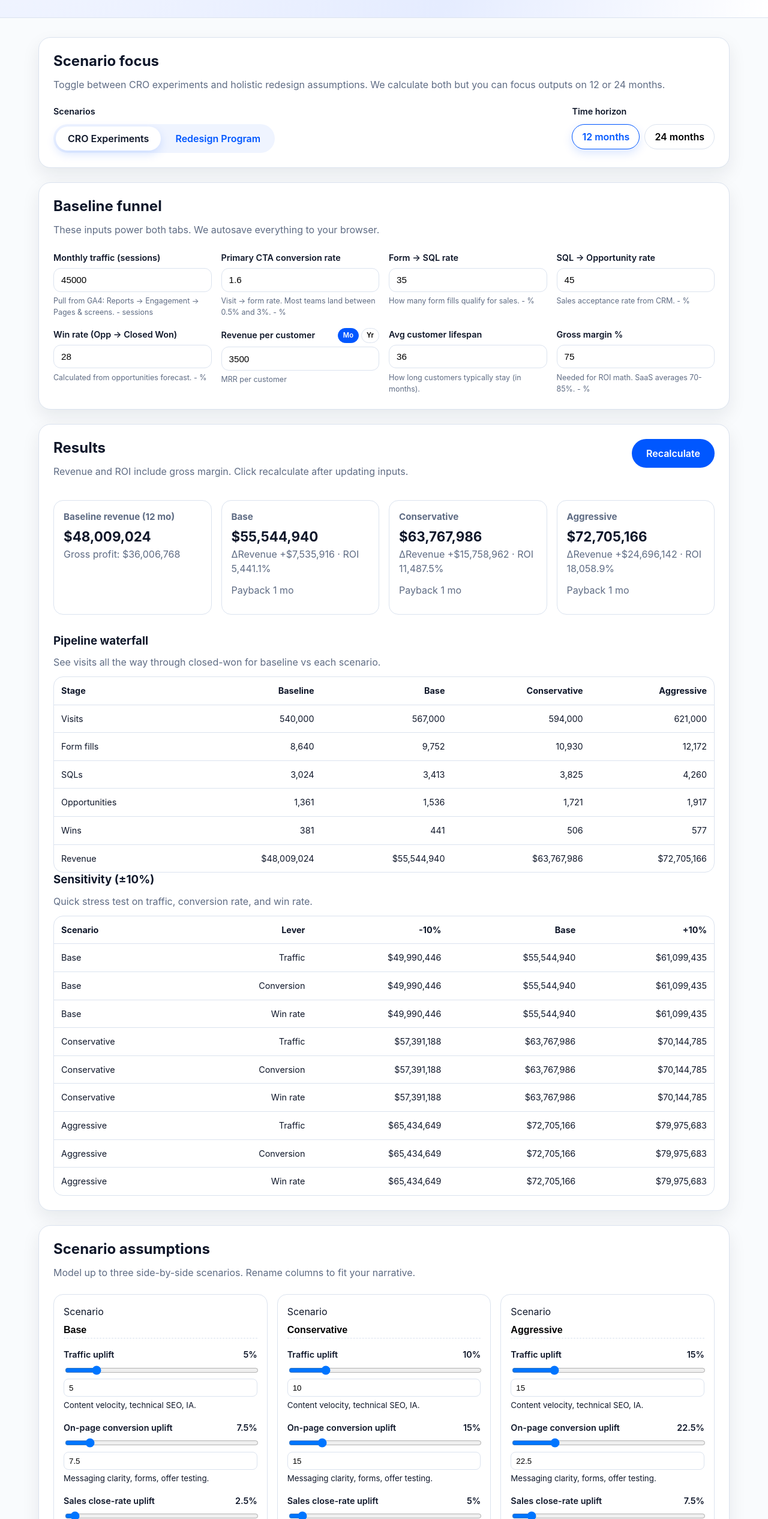
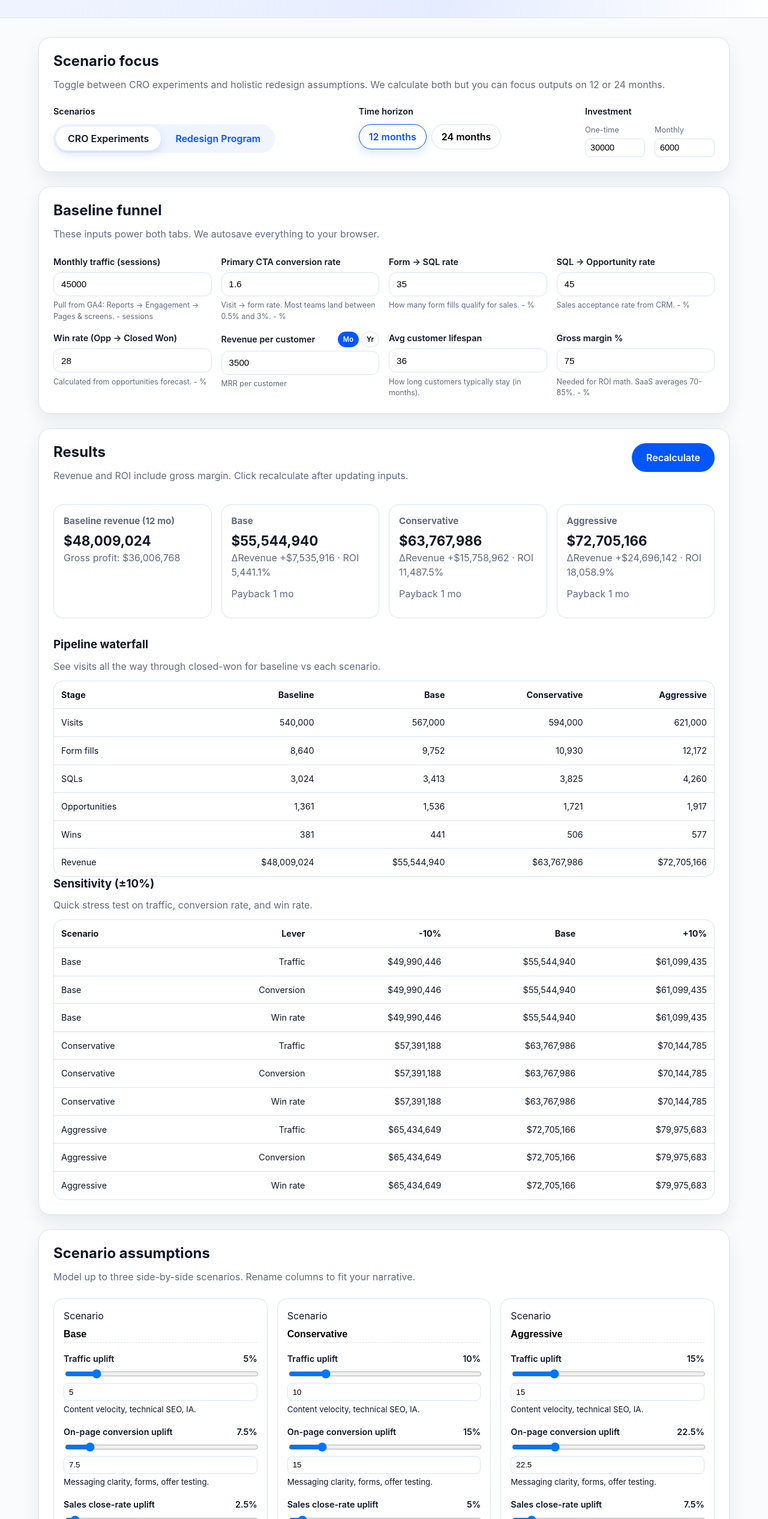
Before and after one commit to jsince/tiller-roi, a plain HTML site: page index.html in a window 1280 px wide. Shown: the part 267-2800 px from the top of the page at 60% size. Drawn offline with Linux system fonts and the light colour scheme.

Commit message:
Move cost inputs to Scenario Focus section, apply globally to all scenarios

```diff
--- a/index.html
+++ b/index.html
@@ -46,6 +46,19 @@
             <div class="horizon-toggle" role="radiogroup">
               <button class="chip is-active" data-horizon="12">12 months</button>
               <button class="chip" data-horizon="24">24 months</button>
+            </div>
+          </div>
+          <div class="focus-group focus-group--costs">
+            <h3 class="focus-group__title">Investment</h3>
+            <div class="cost-inputs">
+              <div class="cost-field">
+                <label for="costOneTime">One-time</label>
+                <input type="number" id="costOneTime" min="0" step="1000" value="30000" data-cost-field="costOneTime" />
+              </div>
+              <div class="cost-field">
+                <label for="costMonthly">Monthly</label>
+                <input type="number" id="costMonthly" min="0" step="500" value="6000" data-cost-field="costMonthly" />
+              </div>
             </div>
           </div>
         </div>
--- a/src/main.js
+++ b/src/main.js
@@ -112,22 +112,6 @@ const scenarioLevers = {
       step: 1,
       default: 5,
       tip: "Demo quality, proof, better qualification."
-    },
-    {
-      id: "costOneTime",
-      label: "Project cost (one-time)",
-      kind: "currency",
-      min: 0,
-      step: 1000,
-      default: 30000
-    },
-    {
-      id: "costMonthly",
-      label: "Ongoing monthly cost",
-      kind: "currency",
-      min: 0,
-      step: 500,
-      default: 6000
     }
   ],
   redesign: [
@@ -180,22 +164,6 @@ const scenarioLevers = {
       step: 1,
       default: 5,
       tip: "Proof, case studies, urgency."
-    },
-    {
-      id: "costOneTime",
-      label: "One-time redesign investment",
-      kind: "currency",
-      min: 0,
-      step: 1000,
-      default: 120000
-    },
-    {
-      id: "costMonthly",
-      label: "Monthly operating cost",
-      kind: "currency",
-      min: 0,
-      step: 500,
-      default: 15000
     }
   ]
 };
@@ -257,6 +225,8 @@ function loadState() {
     tab: "cro",
     horizon: 12,
     inputPeriod: "monthly",
+    costOneTime: 30000,
+    costMonthly: 6000,
     baseline: { ...defaultBaseline },
     scenarios: {
       cro: defaultScenarios.cro.map((s) => ({ ...s, levers: { ...s.levers } })),
@@ -275,6 +245,8 @@ function loadState() {
       tab: stored.tab === "redesign" ? "redesign" : "cro",
       horizon: stored.horizon === 24 ? 24 : 12,
       inputPeriod: stored.inputPeriod === "annual" ? "annual" : "monthly",
+      costOneTime: stored.costOneTime ?? baseState.costOneTime,
+      costMonthly: stored.costMonthly ?? baseState.costMonthly,
       baseline: { ...baseState.baseline, ...stored.baseline },
       scenarios: {
         cro: mergeScenarioArrays(baseState.scenarios.cro, stored.scenarios?.cro),
@@ -308,6 +280,8 @@ const waterfallContainer = document.getElementById("waterfall-table");
 const sensitivityContainer = document.getElementById("sensitivity");
 const tabGroup = document.querySelector("[data-tab-group]");
 const horizonGroup = document.querySelector(".horizon-toggle");
+const costOneTimeInput = document.getElementById("costOneTime");
+const costMonthlyInput = document.getElementById("costMonthly");
 const showMathBtn = document.querySelector('[data-action="show-math"]');
 const exportBtn = document.querySelector('[data-action="export"]');
 const recalculateBtn = document.getElementById("recalculate-btn");
@@ -398,6 +372,11 @@ function renderHorizonToggle() {
   horizonGroup
     .querySelectorAll(".chip")
     .forEach((chip) => chip.classList.toggle("is-active", Number(chip.dataset.horizon) === state.horizon));
+}
+
+function renderCostInputs() {
+  if (costOneTimeInput) costOneTimeInput.value = state.costOneTime;
+  if (costMonthlyInput) costMonthlyInput.value = state.costMonthly;
 }
 
 function renderScenarioCards() {
@@ -549,16 +528,15 @@ function computeResults() {
     const derived = deriveScenarioInputs(state.tab, state.baseline, scenario.levers);
     const scenarioTotals = runFunnel(derived, state.horizon, state.inputPeriod);
     const scenarioMonthly = runFunnel(derived, 1, state.inputPeriod);
-    const totalCost =
-      (scenario.levers.costOneTime ?? 0) + (scenario.levers.costMonthly ?? 0) * state.horizon;
+    const totalCost = state.costOneTime + state.costMonthly * state.horizon;
     const incrementalGP = scenarioTotals.grossProfit - baselineTotals.grossProfit;
     const roi =
       totalCost > 0 ? (incrementalGP - totalCost) / totalCost : incrementalGP > 0 ? Infinity : null;
     const payback = calcPayback(
       baselineMonthly.grossProfit,
       scenarioMonthly.grossProfit,
-      scenario.levers.costOneTime ?? 0,
-      scenario.levers.costMonthly ?? 0,
+      state.costOneTime,
+      state.costMonthly,
       state.horizon
     );
 
@@ -714,15 +692,14 @@ function computeScenarioWithOverride(index, leverKey, multiplier) {
   const baselineTotals = runFunnel(state.baseline, state.horizon, state.inputPeriod);
   const baselineMonthly = runFunnel(state.baseline, 1, state.inputPeriod);
   const scenarioMonthly = runFunnel(derived, 1, state.inputPeriod);
-  const totalCost =
-    (scenario.levers.costOneTime ?? 0) + (scenario.levers.costMonthly ?? 0) * state.horizon;
+  const totalCost = state.costOneTime + state.costMonthly * state.horizon;
   const incrementalGP = totals.grossProfit - baselineTotals.grossProfit;
   const roi = totalCost > 0 ? (incrementalGP - totalCost) / totalCost : null;
   const payback = calcPayback(
     baselineMonthly.grossProfit,
     scenarioMonthly.grossProfit,
-    scenario.levers.costOneTime ?? 0,
-    scenario.levers.costMonthly ?? 0,
+    state.costOneTime,
+    state.costMonthly,
     state.horizon
   );
 
@@ -780,6 +757,7 @@ function updateUI() {
   const results = computeResults();
   renderTabs();
   renderHorizonToggle();
+  renderCostInputs();
   renderBaselineForm();
   renderScenarioCards();
   renderKpis(results);
@@ -863,6 +841,16 @@ function handlePeriodChange(event) {
   state.inputPeriod = period;
   persistState();
   updateUI();
+}
+
+function handleCostInput(event) {
+  const field = event.target.dataset.costField;
+  if (!field || !["costOneTime", "costMonthly"].includes(field)) return;
+  let value = Number(event.target.value);
+  if (!Number.isFinite(value) || value < 0) value = 0;
+  state[field] = value;
+  persistState();
+  markRecalculationNeeded();
 }
 
 function handleRecalculate() {
@@ -966,6 +954,12 @@ function init() {
   scenariosContainer.addEventListener("change", handleScenarioNameChange);
   tabGroup.addEventListener("click", handleTabChange);
   horizonGroup.addEventListener("click", handleHorizonChange);
+  if (costOneTimeInput) {
+    costOneTimeInput.addEventListener("input", handleCostInput);
+  }
+  if (costMonthlyInput) {
+    costMonthlyInput.addEventListener("input", handleCostInput);
+  }
   if (recalculateBtn) {
     recalculateBtn.addEventListener("click", handleRecalculate);
   }
--- a/styles.css
+++ b/styles.css
@@ -206,6 +206,36 @@ button {
   font-weight: 600;
   color: var(--text);
   margin: 0;
+}
+
+.cost-inputs {
+  display: flex;
+  gap: 1rem;
+}
+
+.cost-field {
+  display: flex;
+  flex-direction: column;
+  gap: 0.3rem;
+}
+
+.cost-field label {
+  font-size: 0.8rem;
+  color: var(--muted);
+}
+
+.cost-field input {
+  width: 100px;
+  padding: 0.4rem 0.5rem;
+  border: 1px solid var(--border);
+  border-radius: 0.5rem;
+  font-size: 0.9rem;
+}
+
+.cost-field input:focus {
+  border-color: var(--brand);
+  outline: none;
+  box-shadow: 0 0 0 2px rgba(0, 87, 255, 0.1);
 }
 
 .tabs {
```
